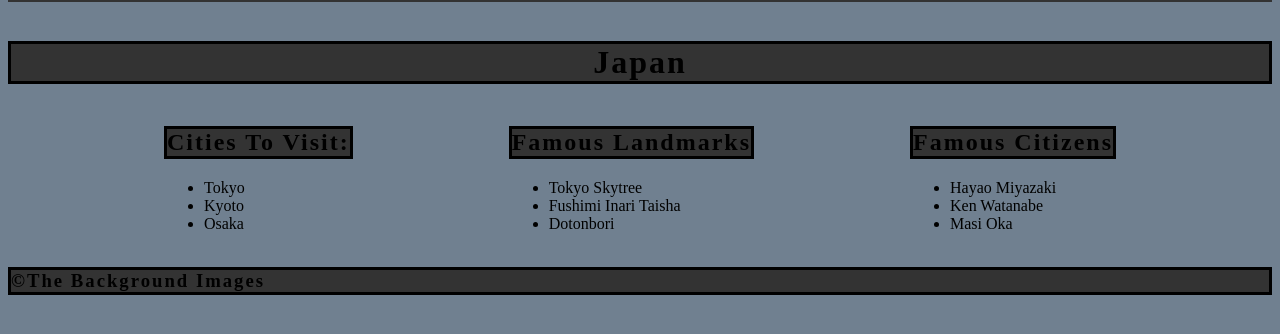
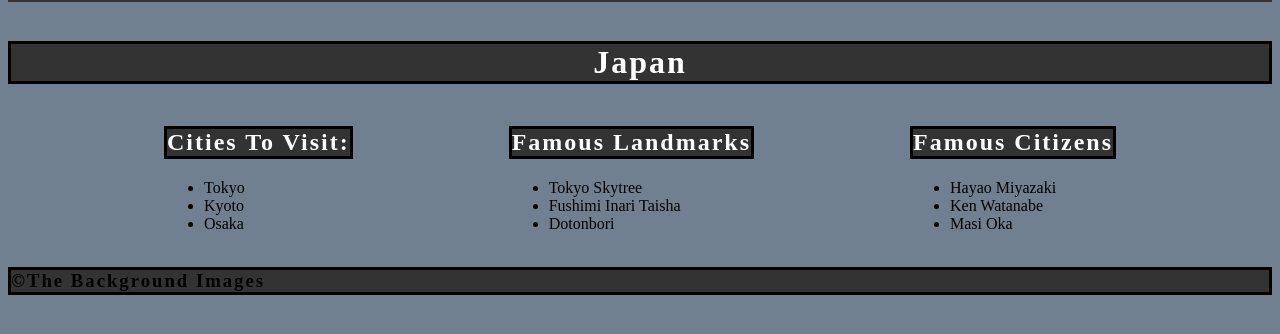
Before and after one commit to nss-day-cohort-45/hello-world-the-background-images, a plain HTML site: page index.html in a window 1280 px wide. Shown: the part 264-598 px from the top of the page. Drawn offline with Linux system fonts and the light colour scheme; a web font is replaced by a local one.

Commit message:
more styling

```diff
--- a/styles/main.css
+++ b/styles/main.css
@@ -3,6 +3,7 @@
 
 /*Typography
 --------------------------------------------------------------*/
+
 body {
 	background-color: slategray;
 }
@@ -10,7 +11,7 @@ button,
 input,
 select,
 textarea {
-	color: silver;
+	color: black;
 	font-family: "Comfortaa", Arial, sans-serif;
 	font-size: 14px;
 	line-height: 1.5;
@@ -32,9 +33,13 @@ main {
 h1 {
 	display: flex;
 	justify-content: center;
+	color:white;
 }
 
+h2 {
+	color: white;
+
+}
 .lists {
 	display: contents;
-
 }
```
